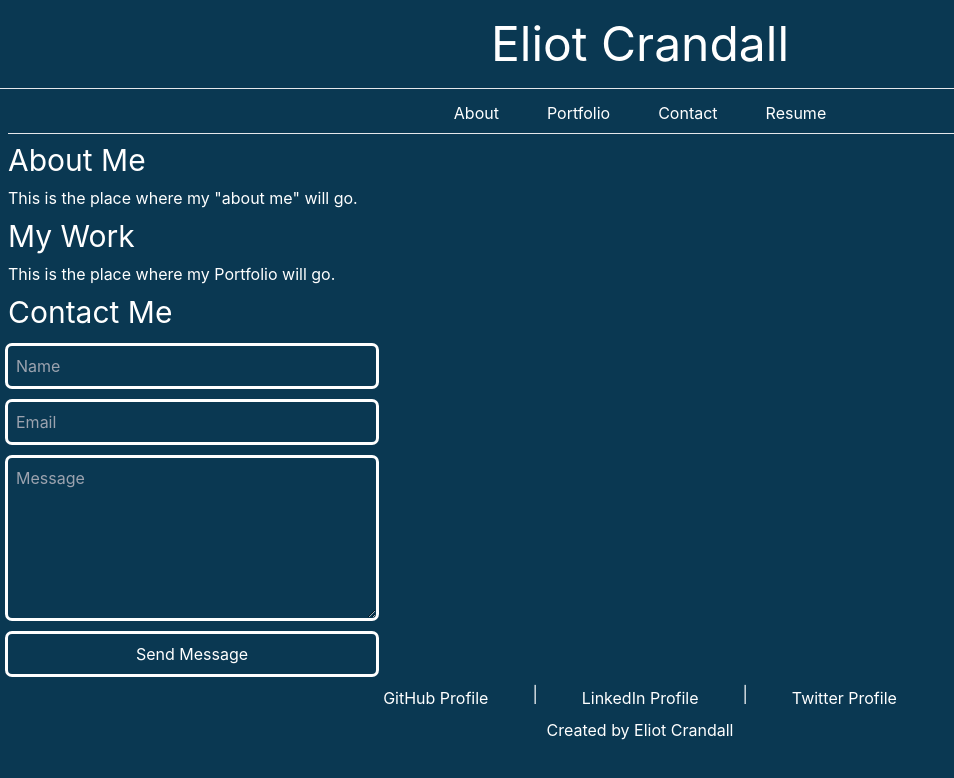
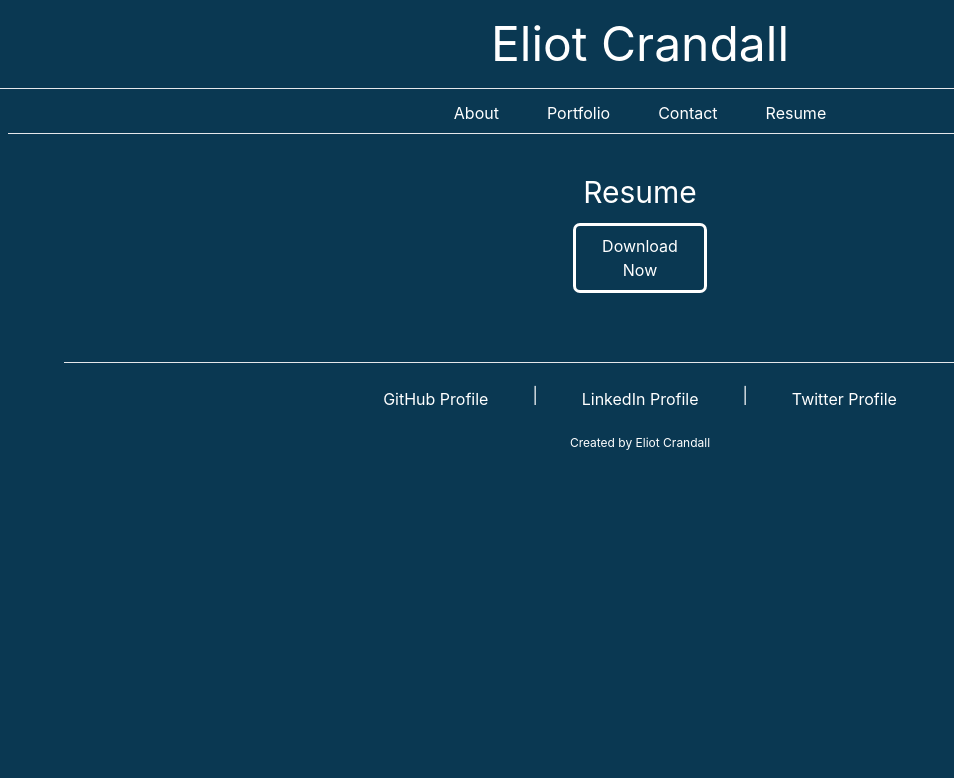
Before and after one commit to ejc10d/studentProfile, a React (Create React App) app in the folder my-app/: page /resume in a window 1280 px wide. Shown: the top 778 px of the page, without its empty margins (0-954 px from the left). Built offline with nearby package versions, Linux system fonts and the light colour scheme.

Commit message:
fixed routing issue and updated pages

```diff
--- a/my-app/package.json
+++ b/my-app/package.json
@@ -3,12 +3,13 @@
   "version": "0.1.0",
   "private": true,
   "dependencies": {
+    "emailjs-com": "^3.2.0",
     "react": "^17.0.2",
     "react-dom": "^17.0.2",
     "react-icons": "^4.8.0",
+    "react-image": "^4.0.3",
     "react-router-dom": "^6.8.2",
     "react-scripts": "5.0.1",
-    "emailjs-com": "^3.2.0",
     "web-vitals": "^2.1.4"
   },
   "scripts": {
--- a/my-app/src/App.js
+++ b/my-app/src/App.js
@@ -4,18 +4,24 @@ import Navigation from './components/Navigation';
 import About from './components/About';
 import Portfolio from './components/Portfolio';
 import Contact from './components/Contact';
-// import Resume from './components/Resume';
+import Resume from './components/Resume';
 import Footer from './components/Footer';
+import { BrowserRouter as Router, Routes, Route} from 'react-router-dom';
 
 function App() {
   return (
     <div>
         <Header />
+        <Router>
         <Navigation />
-        <About />
-        <Portfolio />
-        <Contact />
-        {/* <Resume /> */}
+          <Routes>
+          <Route path="/" element={<About />}/>
+            <Route path="/about" element={<About />}/>
+            <Route path="/portfolio" element={<Portfolio />}/>
+            <Route path="/contact" element={<Contact />}/>
+            <Route path="/resume" element={<Resume />}/>
+          </Routes>
+        </Router>
         <Footer />
       </div>
   );
--- a/my-app/src/components/About.js
+++ b/my-app/src/components/About.js
@@ -1,12 +1,13 @@
 import React from "react";
+
 
 function About () {
     return (
-        <div>
+        <div className="flex flex-col justify-center items-center m-10" >
             <h2 className="text-3xl m-2">About Me</h2>
-            {/* <img className="profilePhoto" src={process.env.PUBLIC_URL + '/img/profilePhoto.jpg'} alt="profile photo"/> */}
-            <p className="content m-2">
-            This is the place where my "about me" will go.
+            <img className=" max-w-xs rounded-3xl" alt="profile" src={require('../images/IMG_2542.jpg')} />
+            <p className="content m-2 max-w-lg">
+            Hello World! My name is Eliot and I'm an aspiring web developer. I have been intrigued by code for quite some time now. I always liked manipulating code and getting to see my results show up on a page. I learned some basic HTML to write some emails for a non-profit I worked with when I was younger. Currently, I'm finishing a coding bootcamp through UCF and hope to pursue a career in this exciting new career. The part that I've come to love about coding is that there is always something more to learn and some new technology to dive into and attempt to understand.
             </p>
         </div>
     );
--- a/my-app/src/components/Contact.js
+++ b/my-app/src/components/Contact.js
@@ -27,9 +27,9 @@ const sendMessage = (e) => {
 };
 
 return (
-    <section id='contact'className='w-96'>
+    <section id='contact'className="flex flex-col justify-center items-center m-10">
         <h2 className='text-3xl m-2'>Contact Me</h2>
-        <form className='flex flex-col' ref={form} onSubmit={sendMessage}>
+        <form className='flex flex-col w-96' ref={form} onSubmit={sendMessage}>
             <input
             className='form_input p-2 m-2 rounded bg-transparent outline focus:outline-gray-400' type='text' name='name' placeholder='Name' required>
             </input>
@@ -39,7 +39,7 @@ return (
             <textarea
             className='form_text p-2 m-2 rounded bg-transparent outline focus:outline-gray-400 text-justify' name='message' rows='6' placeholder='Message' required>
             </textarea>
-            <button type='submit' className='p-2 m-2 bg-transparent hover:bg-lime-300  hover:text-slate-900 rounded outline'>Send Message</button>
+            <button type='submit' className='p-2 w-32 m-2 bg-transparent hover:bg-lime-300  hover:text-slate-900 rounded outline'>Send Message</button>
         </form>
     </section>
 )
--- a/my-app/src/components/Footer.js
+++ b/my-app/src/components/Footer.js
@@ -2,8 +2,9 @@ import React from 'react';
 
 function Footer() {
     return (
-        <footer>
-            <div>
+        <footer className='m-16'>
+            <hr />
+            <div className='m-5'>
                 <div  className='display: flex space-x-10 justify-center'>
                     <a href='https://github.com/ejc10d' className='p-1 bg-transparent hover:bg-lime-300  hover:text-slate-900 rounded'>
                         GitHub Profile
@@ -16,7 +17,7 @@ function Footer() {
                         Twitter Profile
                     </a>
                 </div>
-                <div className='text-center m-1'>Created by Eliot Crandall</div>
+                <div className='text-center m-5 text-xs'>Created by Eliot Crandall</div>
             </div>
         </footer>
     );
--- a/my-app/src/components/Navigation.js
+++ b/my-app/src/components/Navigation.js
@@ -1,4 +1,5 @@
 import React from 'react';
+import { NavLink } from 'react-router-dom';
 
 
 export default function Navigation() {
@@ -6,16 +7,16 @@ export default function Navigation() {
         <nav className='main-header-menu m-2'>
             <section className='display: flex space-x-10 justify-center m-1'>
                 <div className='p-1 bg-transparent hover:bg-lime-300  hover:text-slate-900 rounded'>
-                    <a href='#about'>About</a>
+                    <NavLink to='/about'>About</NavLink>
                 </div>
                 <div className='p-1 bg-transparent hover:bg-lime-300  hover:text-slate-900 rounded'>
-                    <a href='#portfolio'>Portfolio</a>
+                    <NavLink to='/portfolio'>Portfolio</NavLink>
                 </div>
                 <div className='p-1 bg-transparent hover:bg-lime-300  hover:text-slate-900 rounded'>
-                    <a href='#contact'>Contact</a>
+                    <NavLink to='/contact'>Contact</NavLink>
                 </div>
                 <div className='p-1 bg-transparent hover:bg-lime-300  hover:text-slate-900 rounded'>
-                    <a href='#resume'>Resume</a>
+                    <NavLink to='/resume'>Resume</NavLink>
                 </div>
             </section>
             <hr />
--- a/my-app/src/components/Portfolio.js
+++ b/my-app/src/components/Portfolio.js
@@ -2,7 +2,7 @@ import React from "react";
 
 function Portfolio () {
     return (
-        <div>
+        <div className="text-center m-10">
             <h2 className="text-3xl m-2">My Work</h2>
             {/* <img className="profilePhoto" src={process.env.PUBLIC_URL + '/img/profilePhoto.jpg'} alt="profile photo"/> */}
             <div className="content m-2">
--- a/my-app/src/components/Project.js
+++ /dev/null
@@ -1 +0,0 @@
-// export default Project;
--- a/my-app/src/components/Resume.js
+++ b/my-app/src/components/Resume.js
@@ -0,0 +1,15 @@
+import React from "react";
+
+function Resume () {
+    return (
+        <div className="text-center m-10">
+            <h2 className="text-3xl m-2">Resume</h2>
+            {/* <img className="profilePhoto" src={process.env.PUBLIC_URL + '/img/profilePhoto.jpg'} alt="profile photo"/> */}
+            <div className="content m-2">
+            </div>
+            <button type='submit' className='p-2 w-32 m-2 bg-transparent hover:bg-lime-300  hover:text-slate-900 rounded outline'>Download Now</button>
+        </div>
+    );
+}
+
+export default Resume;
```
Also changed, not shown: my-app/src/images/IMG_2542.jpg (added), 1 other file (tests, documents, lock files or other folders).
